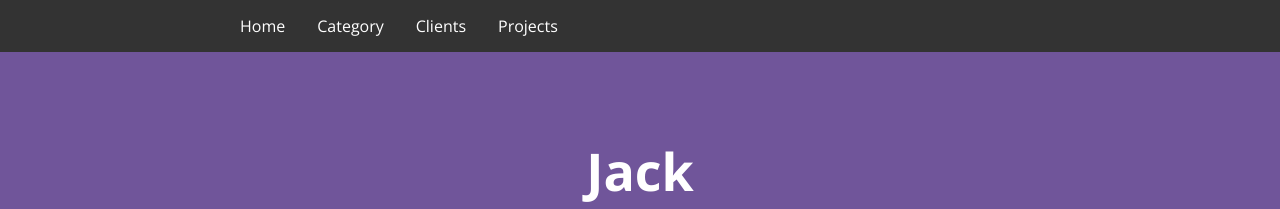
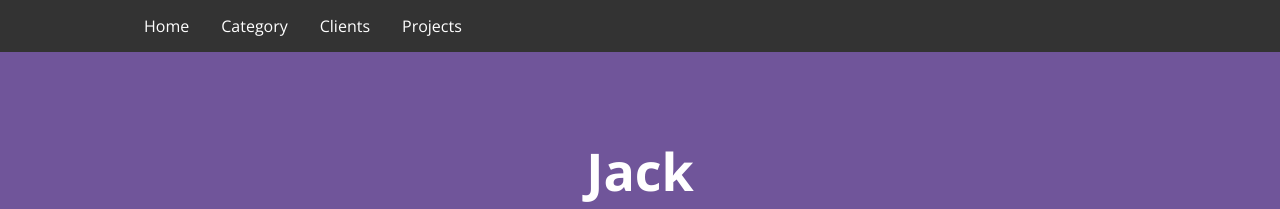
Before and after one commit to gbjack/gbjack.github.io.bak, a Jekyll site: the page built from index.html, in a window 1280 px wide. Shown: the top 209 px of the page. Built offline with Jekyll 4.4.1, drawn with Linux system fonts in a browser that asks for light colours.

Commit message:
Update style.scss

```diff
--- a/assets/css/style.scss
+++ b/assets/css/style.scss
@@ -8,7 +8,7 @@
 h2.setGrey {color: #606c71;}
 .main-content h1, .main-content h2, .main-content h2 {color:#70559a;}
 .main-nav {width:100%; background-color: #333;}
-ul.topnav {list-style-type: none; padding: 0 6rem; overflow: hidden; background-color: #333; width:1024px; margin: 0 auto}
+ul.topnav {list-style-type: none; padding: 0; overflow: hidden; background-color: #333; width:1024px; margin: 0 auto}
 ul.topnav li.nav-list {float:left}
 ul.topnav li.nav-list a {display: inline-block; color: #fff; text-align: center; padding: 14px 16px; text-decoration: none; transition: 0.3s; font-size: 16px;}
 li.nav-list a.active {background-color:#606c71; color:#fff;}
```
